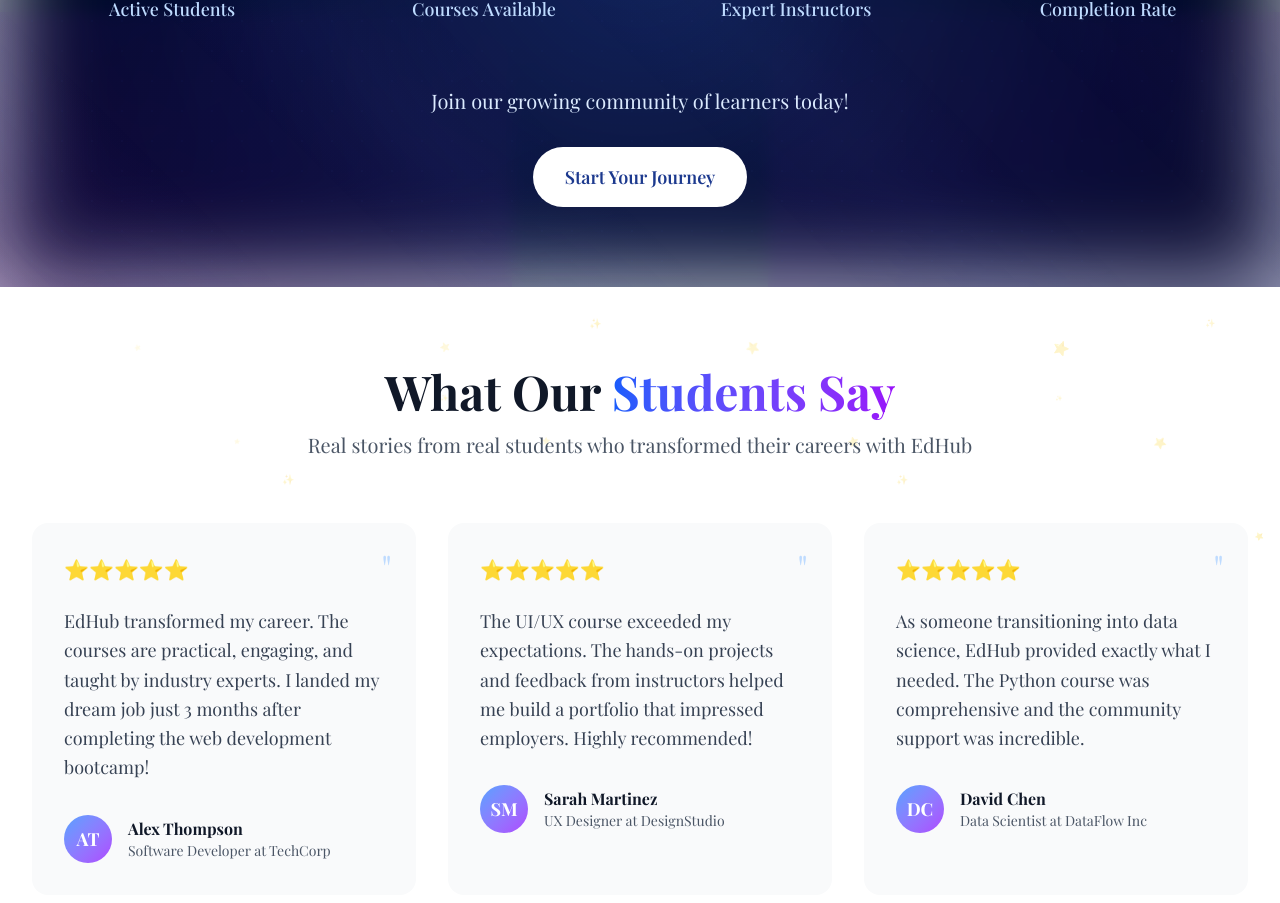
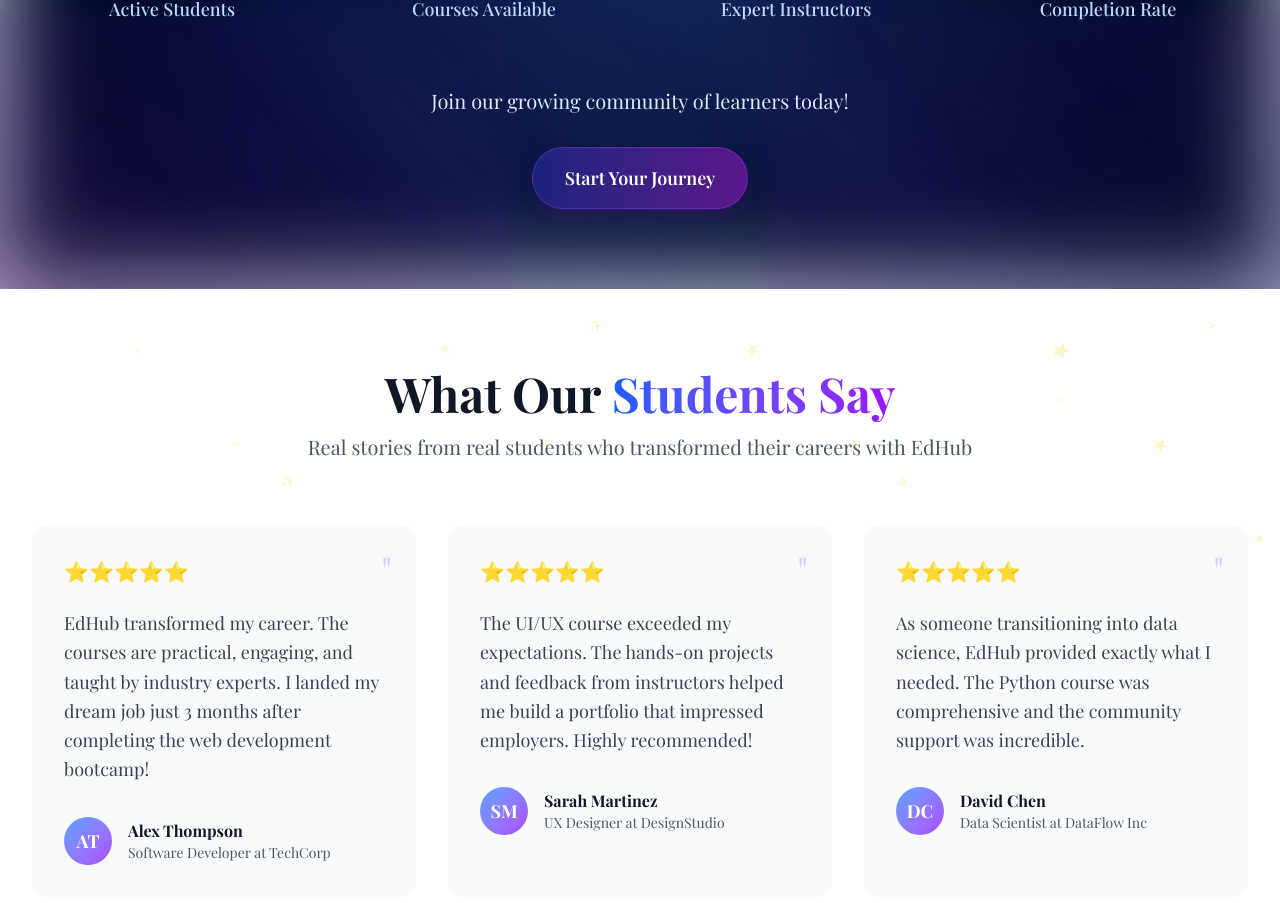
Before and after one commit to hritikyadav07/EdHub, a React (Vite) app in the folder frontend/: page / in a window 1280 px wide. Shown: the part 3149-4052 px from the top of the page. Built offline with nearby package versions, Linux system fonts and the light colour scheme; a web font is replaced by a local one.

Commit message:
commit 2
change done

```diff
--- a/frontend/src/components/Stats.jsx
+++ b/frontend/src/components/Stats.jsx
@@ -210,7 +210,7 @@ function Stats() {
               boxShadow: "0 20px 40px rgba(255, 255, 255, 0.2)"
             }}
             whileTap={{ scale: 0.95 }}
-            className="px-8 py-4 bg-white text-blue-900 font-semibold rounded-full text-lg hover:bg-gray-100 transition-all duration-300"
+            className="px-8 py-4 bg-gradient-to-r from-[#1a237e] to-purple-900 text-white font-semibold rounded-full text-lg hover:from-purple-900 hover:to-[#1a237e] transition-all duration-300 border border-purple-500/30 shadow-lg shadow-purple-900/20"
           >
             Start Your Journey
           </motion.button>
```
